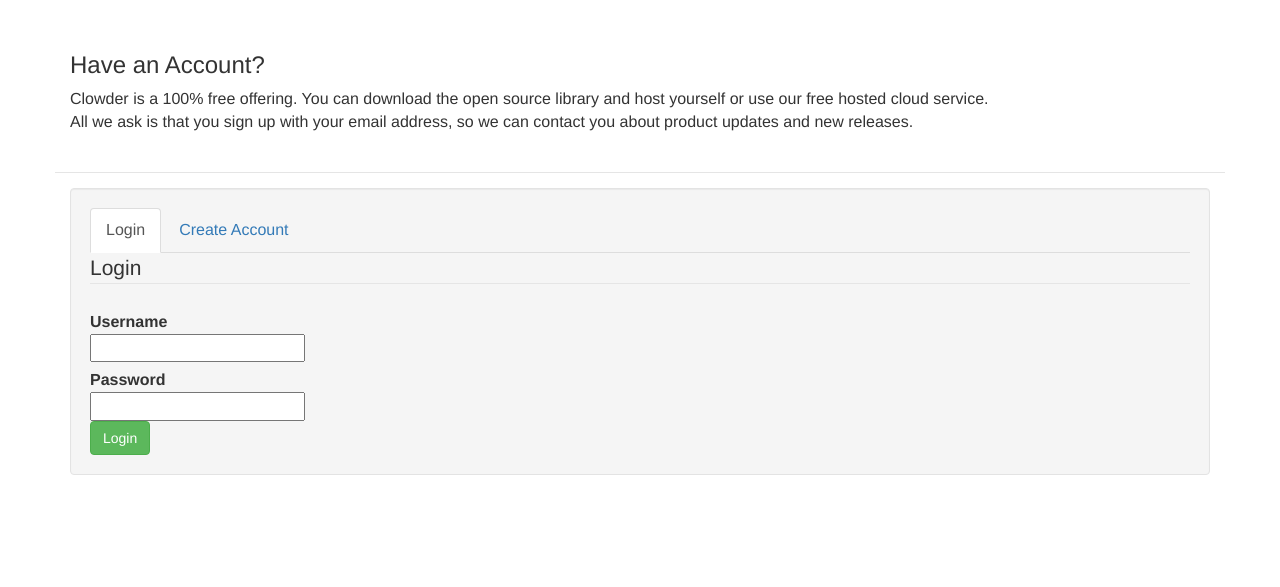
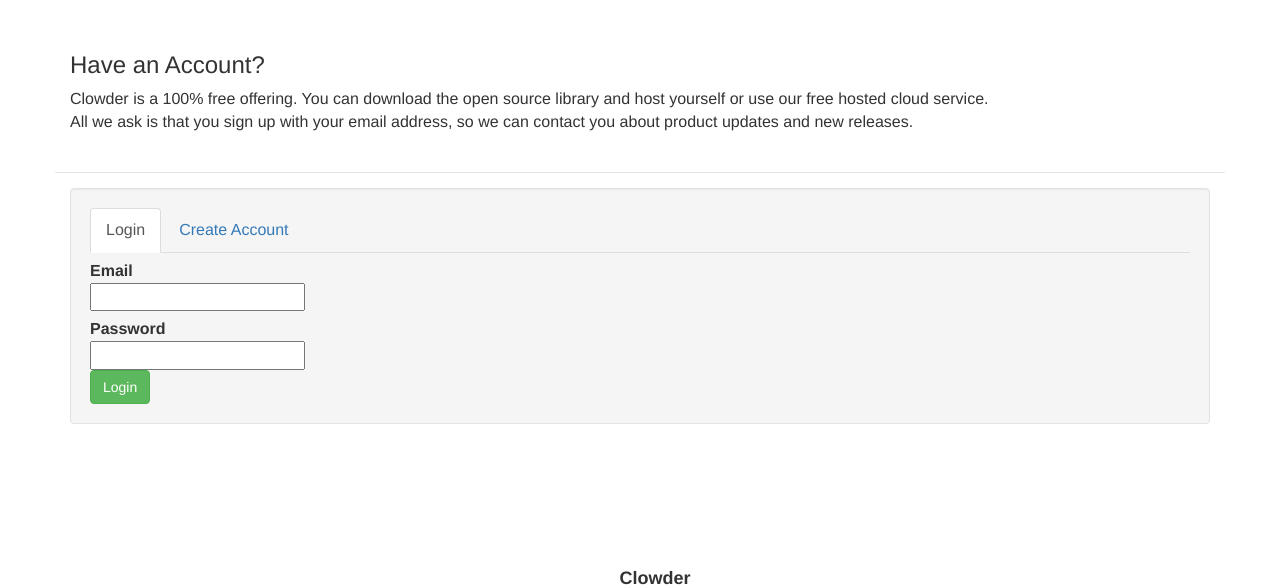
Before and after one commit to keithhackbarth/clowder_server, a Django app: template clowder_account/templates/login.html in a window 1280 px wide. Shown: the part 64-651 px from the top of the page. Run offline with Django 3.2, Linux system fonts and the light colour scheme; the template is opened without the code that fills it, so the values that code supplies are empty; some libraries are stand-ins or nearby versions.

Commit message:
Switch username to email

```diff
--- a/clowder_account/templates/login.html
+++ b/clowder_account/templates/login.html
@@ -15,8 +15,6 @@
         if (url.match('#')) {
             $('.nav-tabs a[href=#'+url.split('#')[1]+']').tab('show') ;
         }
-
-
 
         // Change hash for page-reload
         $('.nav-tabs a').on('shown.bs.tab', function (e) {
@@ -55,12 +53,9 @@
 
 
                         <fieldset>
-                          <div id="legend">
-                            <legend class="">Login</legend>
-                          </div>
                           <div class="control-group">
                             <!-- Username -->
-                            <label class="control-label"  for="username">Username</label>
+                            <label class="control-label"  for="username">Email</label>
                             <div class="controls">
                               <input type="text" id="username" name="username" placeholder="" class="input-xlarge">
                             </div>
```
